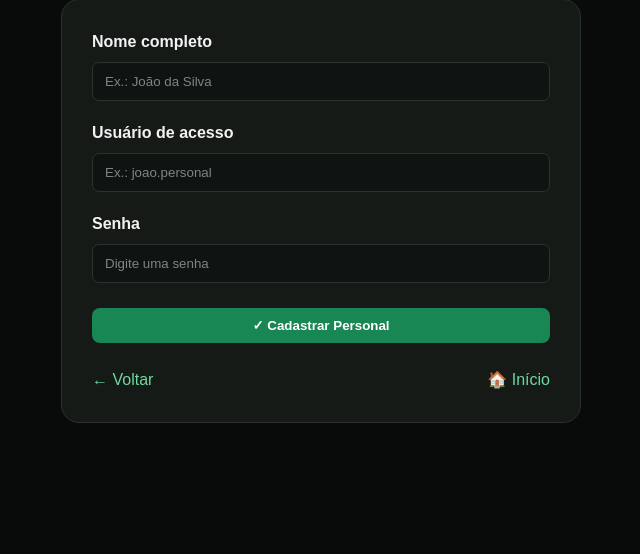
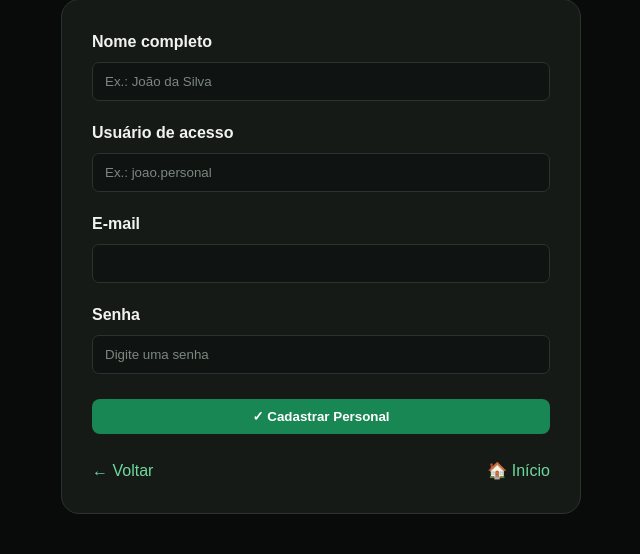
Before and after one commit to eltonhd/movyla-training, a Flask app: page /personais/novo in a window 1280 px wide. Shown: the part 214-768 px from the top of the page, without its empty margins (319-959 px from the left). Before the commit the page ends 637 px from the top, so only its background shows below. Run offline with Flask 3, Linux system fonts and the light colour scheme; the visitor is signed in with stand-in values (Sample User, id 1).

Commit message:
Homologacao: campo de email para novo personal

```diff
--- a/templates/personal_novo.html
+++ b/templates/personal_novo.html
@@ -159,6 +159,9 @@
                 required
             >
 
+            <label for="email">E-mail</label>
+            <input type="email" id="email" name="email" autocomplete="email" maxlength="254" required>
+
             <label for="senha">
                 Senha
             </label>
```
